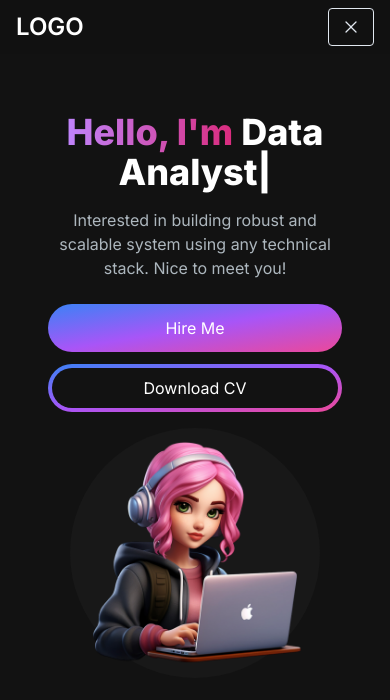
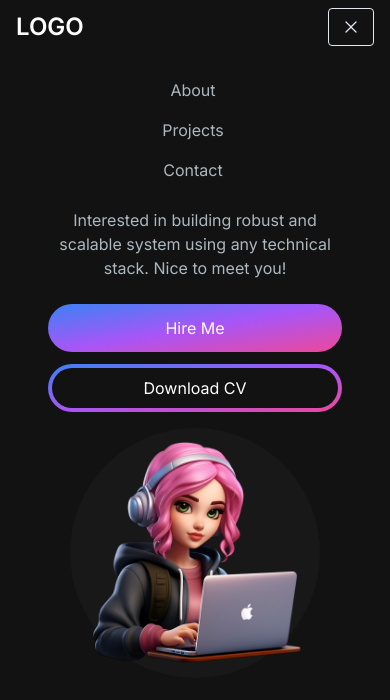
Before and after one commit to learnerInTheFirstStage/portfolio-website, a Next.js app: page / in a window 390 px wide. Both pictures are taken after a click on the button 351 px from the left and 27 px from the top of the page. Shown: the top 700 px of the page. Built offline with nearby package versions, Linux system fonts and the light colour scheme.

Commit message:
MenuOverlay

```diff
--- /dev/null
+++ b/src/app/components/MenuOverlay.jsx
@@ -0,0 +1,16 @@
+import React from 'react';
+import NavLink from './NavLink';
+
+const MenuOverlay = ({ links }) => {
+    return (
+        <ul className='flex flex-col py-4 items-center'>
+            {links.map((link, index) => (
+                <li key={index}>
+                    <NavLink href={link.path} title={link.title} />
+                </li>
+            ))}
+        </ul>
+    );
+}
+
+export default MenuOverlay
--- a/src/app/components/Navbar.jsx
+++ b/src/app/components/Navbar.jsx
@@ -3,6 +3,7 @@
 import React, { useState } from 'react';
 import NavLink from './NavLink';
 import { Bars3Icon, XMarkIcon } from '@heroicons/react/24/solid';
+import MenuOverlay from './MenuOverlay';
 
 const navLinks = [
     {
@@ -23,7 +24,7 @@
     const [navbarOpen, setNavBarOpen] = useState(false);
 
     return (
-        <nav className='fixed top-0 left-0 right-0 z-10 bg-[#121212] bg-opacity-90'>
+        <nav className='fixed top-0 left-0 right-0 z-10 bg-[#121212] bg-opacity-100'>
             <div className='flex flex=wrap items-center justify-between mx-auto px-4 py-2'>
                 <Link
                     href={"/"}
@@ -52,6 +53,7 @@
                     </ul>
                 </div>
             </div>
+            {navbarOpen ? <MenuOverlay links={navLinks} /> : null}
         </nav>
     )
 }
```
